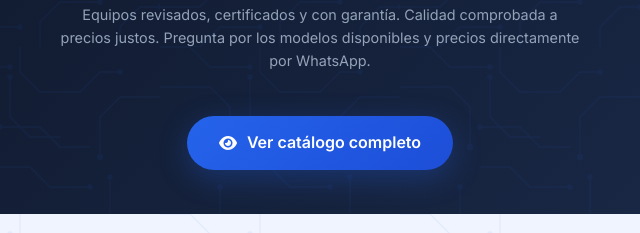
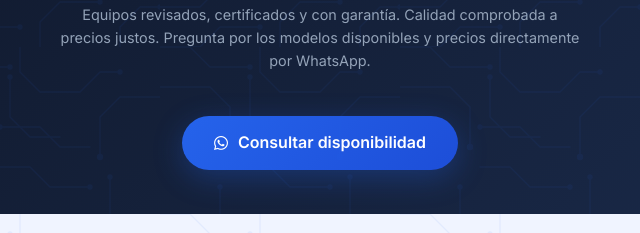
Before and after one commit to hddtecnologiastore/hddtecnologiastore.cl, a plain HTML site: page index.html in a window 1280 px wide. Shown: the part 1767-2000 px from the top of the page, 320-960 px from the left. Drawn offline with Linux system fonts and the light colour scheme; no server answers.

Commit message:
Temporal: boton notebooks redirige a WhatsApp

```diff
--- a/index.html
+++ b/index.html
@@ -1248,7 +1248,7 @@
           <h3>Notebooks Reacondicionados</h3>
           <p style="max-width:520px;margin:0 auto 20px;">Equipos revisados, certificados y con garantía. Calidad comprobada a precios justos. Pregunta por los modelos disponibles y precios directamente por WhatsApp.</p>
         </div>
-        <a href="/equipos" style="display:inline-flex;align-items:center;gap:10px;background:linear-gradient(135deg,#2563eb,#1d4ed8);color:white;padding:14px 32px;border-radius:50px;font-weight:600;font-size:1rem;text-decoration:none;box-shadow:0 8px 30px rgba(37,99,235,0.3);transition:all 0.3s;" onmouseover="this.style.transform='translateY(-2px)';this.style.boxShadow='0 12px 40px rgba(37,99,235,0.4)';" onmouseout="this.style.transform='';this.style.boxShadow='0 8px 30px rgba(37,99,235,0.3)';"><i class="fas fa-eye"></i> Ver catálogo completo</a>
+        <a href="https://wa.me/56961991725?text=Hola%20Alejandro!%20Vengo%20desde%20la%20web%20y%20me%20gustar%C3%ADa%20saber%20qu%C3%A9%20notebooks%20reacondicionados%20tienes%20disponibles%20y%20sus%20precios." target="_blank" style="display:inline-flex;align-items:center;gap:10px;background:linear-gradient(135deg,#2563eb,#1d4ed8);color:white;padding:14px 32px;border-radius:50px;font-weight:600;font-size:1rem;text-decoration:none;box-shadow:0 8px 30px rgba(37,99,235,0.3);transition:all 0.3s;" onmouseover="this.style.transform='translateY(-2px)';this.style.boxShadow='0 12px 40px rgba(37,99,235,0.4)';" onmouseout="this.style.transform='';this.style.boxShadow='0 8px 30px rgba(37,99,235,0.3)';"><i class="fab fa-whatsapp"></i> Consultar disponibilidad</a>
       </div>
     </div>
   </section>
```
